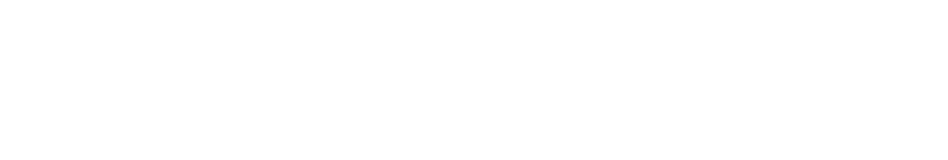
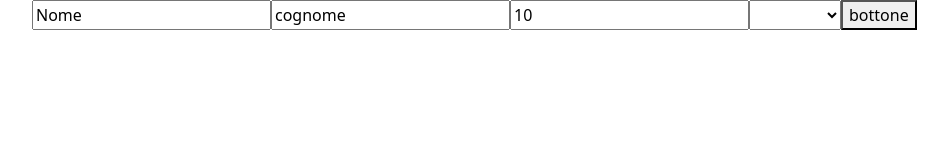
Before and after one commit to luciobo/js-biglietto-treno-form, a plain HTML site: page index.html in a window 1280 px wide. Shown: the whole page, without its empty margins (50-998 px from the left). Drawn offline with nearby package versions, Linux system fonts and the light colour scheme.

Commit message:
creato html

```diff
--- a/index.html
+++ b/index.html
@@ -11,6 +11,24 @@
 </head>
 <body>
 
+    <div class="container">
+        <div class="row">
+            <div class="col">
+                <div class=" d-flex ">
+                    <input type="text" value="Nome">
+                    <input type="text" value="cognome">
+                    <input type="text" value="10">
+                    <select name="" id="">
+                        <option value=""></option>
+                        <option value="20">Under 18</option>
+                        <option value="60">Over 65</option>
+                    </select>
+                    <button class="">bottone</button>
+                </div>
+            </div>
+        </div>
+    </div>
+
     <!-- javascript -->
     <script src="js/main.js"></script>
 </body>
```
